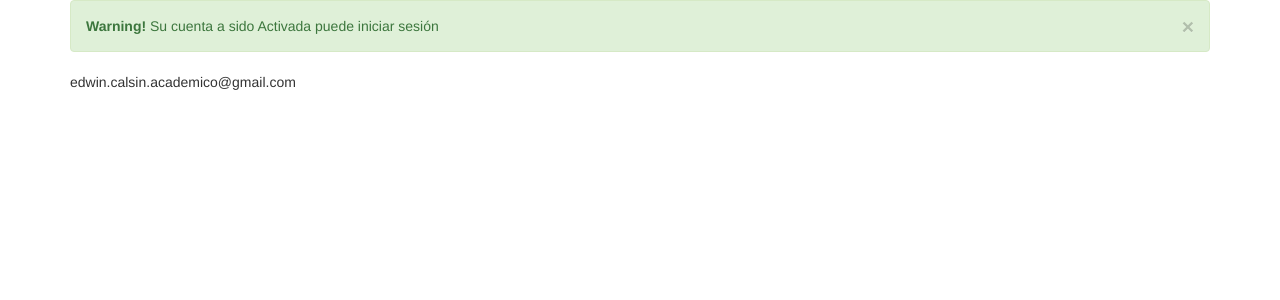
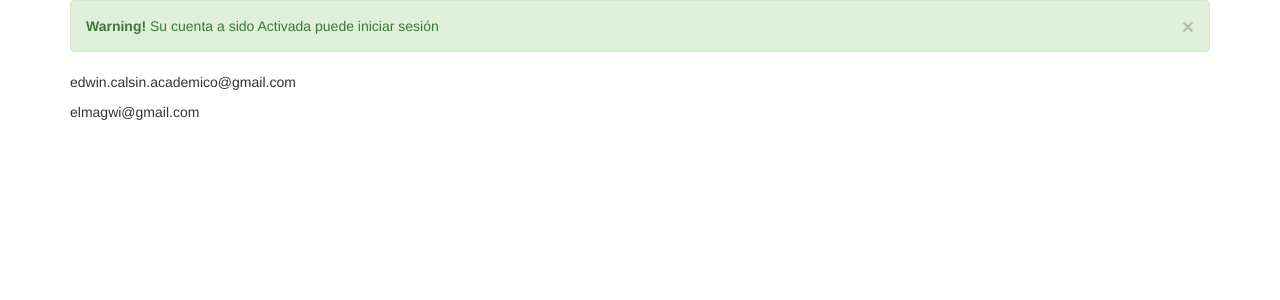
Before and after one commit to tiposaurio/Startup-Restaurants, a Django app: template startup/templates/auth/confirm_user.html in a window 1280 px wide. Shown: the top 300 px of the page. Run offline with Django 3.2, Linux system fonts and the light colour scheme; the template is opened without the code that fills it, so the values that code supplies are empty; some libraries are stand-ins or nearby versions.

Commit message:
modificados casi nada. solo index.html + I

```diff
--- a/startup/templates/base_web.html
+++ b/startup/templates/base_web.html
@@ -15,6 +15,7 @@
   {% block encabezado %}{% endblock %}
   {% block contenido %}{% endblock %}
   <p>edwin.calsin.academico@gmail.com</p>
+  <p>elmagwi@gmail.com</p>
   </div>
 
 
```
Also changed, not shown: startup/templates/web/index.html (line endings or trailing spaces), 17 other files.
